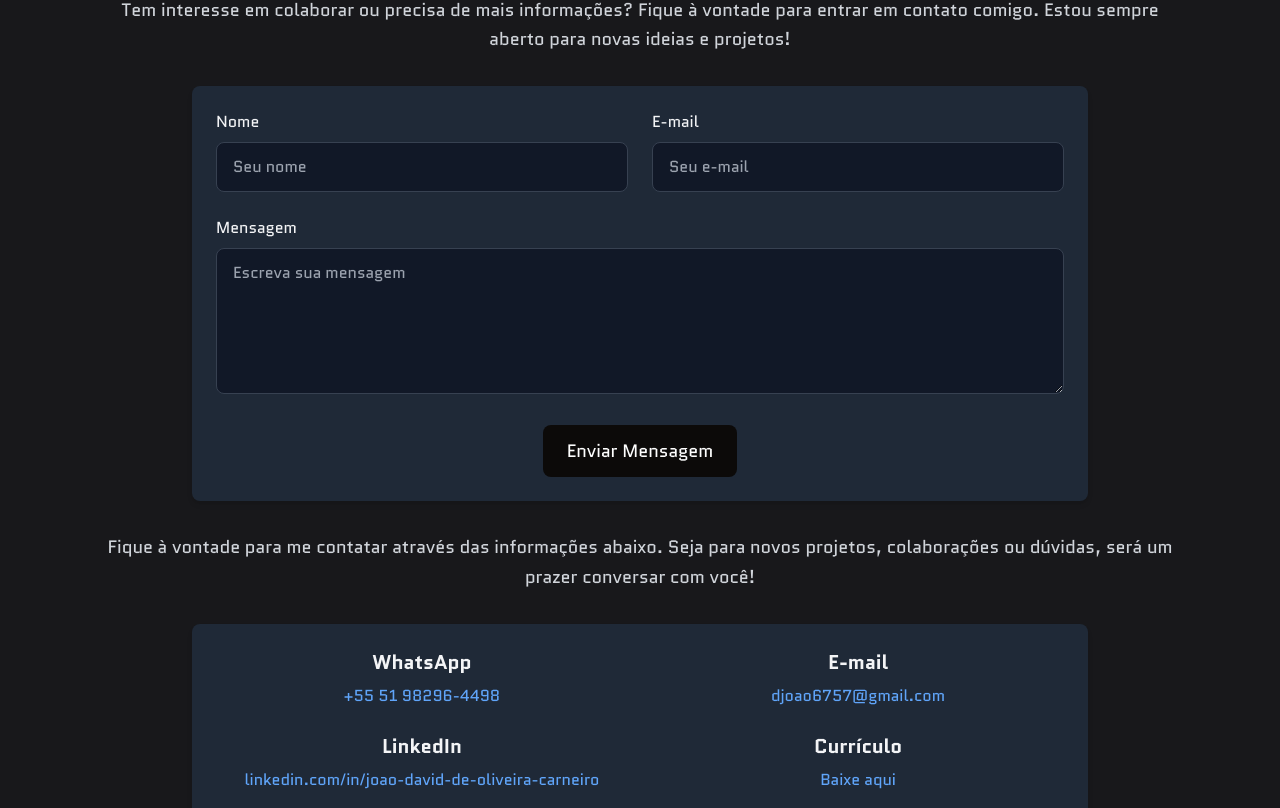
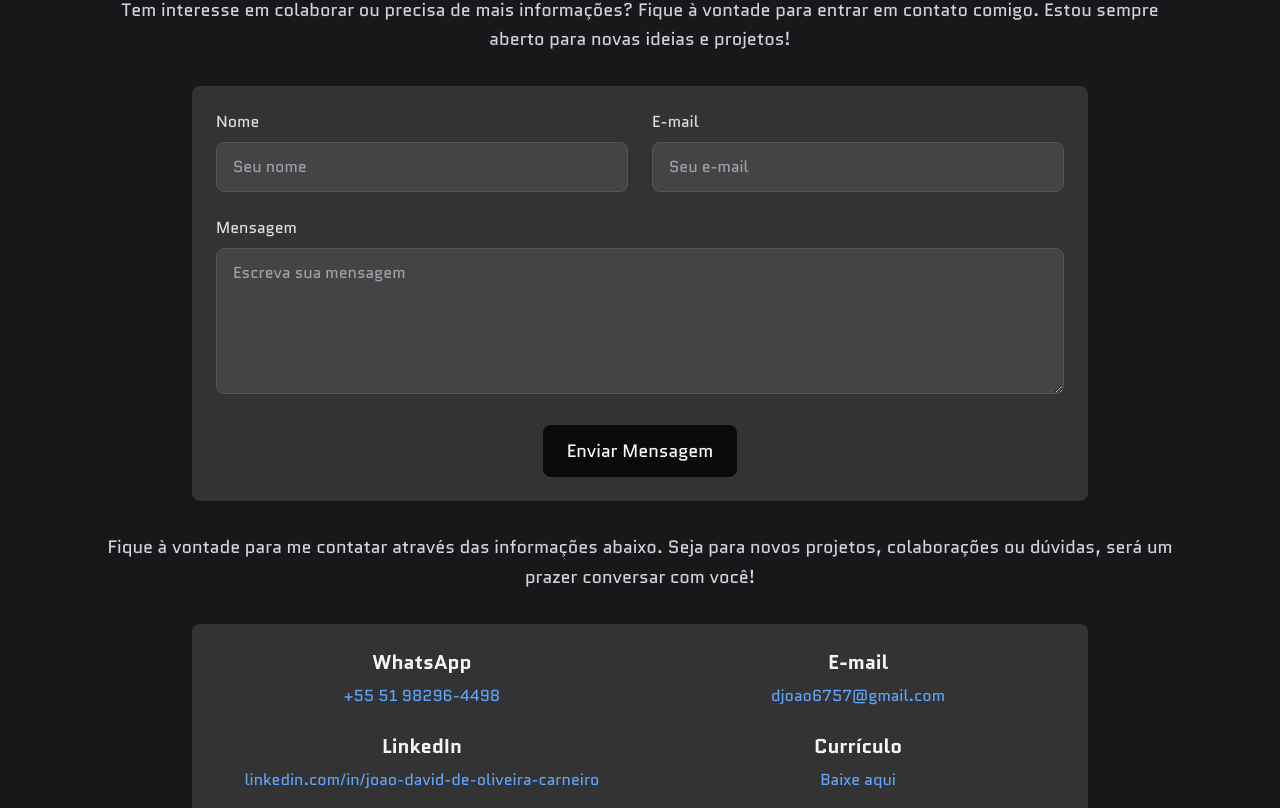
Before and after one commit to jdavidoliveira/portfolio, a Next.js app: page / in a window 1280 px wide. Shown: the part 3432-4240 px from the top of the page. Built offline with nearby package versions, Linux system fonts and the light colour scheme.

Commit message:
style: update background color in ContactSection and ContactForm for consistency

```diff
--- a/src/components/ContactSection/ContactForm.tsx
+++ b/src/components/ContactSection/ContactForm.tsx
@@ -36,13 +36,13 @@ export default function ContactForm() {
   return (
     <form
       onSubmit={handleSubmit}
-      className="max-w-4xl mx-auto bg-gray-800 dark:bg-[#333] shadow-md rounded-lg p-6 mb-8"
+      className="max-w-4xl mx-auto bg-[#333] shadow-md rounded-lg p-6 mb-8"
     >
       <div className="grid grid-cols-1 sm:grid-cols-2 gap-6">
         <div>
           <label
             htmlFor="name"
-            className="block text-gray-100 dark:text-[#E0E0E0] font-medium mb-2"
+            className="block text-[#E0E0E0] font-medium mb-2"
           >
             Nome
           </label>
@@ -51,13 +51,13 @@ export default function ContactForm() {
             type="text"
             id="name"
             placeholder="Seu nome"
-            className="w-full px-4 py-3 rounded-lg border border-gray-700 dark:border-[#555] bg-gray-900 dark:bg-[#444] text-gray-100 dark:text-[#E0E0E0] focus:ring-2 focus:ring-blue-500 dark:focus:ring-[#AAAAAA] focus:outline-none"
+            className="w-full px-4 py-3 rounded-lg border border-[#555] bg-[#444] text-[#E0E0E0] focus:ring-2 focus:ring-[#AAAAAA] focus:outline-none"
           />
         </div>
         <div>
           <label
             htmlFor="email"
-            className="block text-gray-100 dark:text-[#E0E0E0] font-medium mb-2"
+            className="block text-[#E0E0E0] font-medium mb-2"
           >
             E-mail
           </label>
@@ -66,14 +66,14 @@ export default function ContactForm() {
             type="email"
             id="email"
             placeholder="Seu e-mail"
-            className="w-full px-4 py-3 rounded-lg border border-gray-700 dark:border-[#555] bg-gray-900 dark:bg-[#444] text-gray-100 dark:text-[#E0E0E0] focus:ring-2 focus:ring-blue-500 dark:focus:ring-[#AAAAAA] focus:outline-none"
+            className="w-full px-4 py-3 rounded-lg border border-[#555] bg-[#444] text-[#E0E0E0] focus:ring-2 focus:ring-[#AAAAAA] focus:outline-none"
           />
         </div>
       </div>
       <div className="mt-6">
         <label
           htmlFor="message"
-          className="block text-gray-100 dark:text-[#E0E0E0] font-medium mb-2"
+          className="block text-[#E0E0E0] font-medium mb-2"
         >
           Mensagem
         </label>
@@ -82,7 +82,7 @@ export default function ContactForm() {
           id="message"
           placeholder="Escreva sua mensagem"
           rows={5}
-          className="w-full px-4 py-3 rounded-lg border border-gray-700 dark:border-[#555] bg-gray-900 dark:bg-[#444] text-gray-100 dark:text-[#E0E0E0] focus:ring-2 focus:ring-blue-500 dark:focus:ring-[#AAAAAA] focus:outline-none"
+          className="w-full px-4 py-3 rounded-lg border border-[#555] bg-[#444] text-[#E0E0E0] focus:ring-2 focus:ring-[#AAAAAA] focus:outline-none"
         ></textarea>
       </div>
       <div className="mt-6 text-center">
--- a/src/components/ContactSection/index.tsx
+++ b/src/components/ContactSection/index.tsx
@@ -24,7 +24,7 @@ export default function ContactSection() {
           com você!
         </p>
       </div>
-      <div className="max-w-4xl mx-auto bg-gray-800 dark:bg-[#333] shadow-md rounded-lg p-6">
+      <div className="max-w-4xl mx-auto bg-[#333] shadow-md rounded-lg p-6">
         <div className="grid grid-cols-1 sm:grid-cols-2 gap-6">
           <div className="text-center">
             <h3 className="text-xl font-semibold text-gray-100 mb-2">
```
